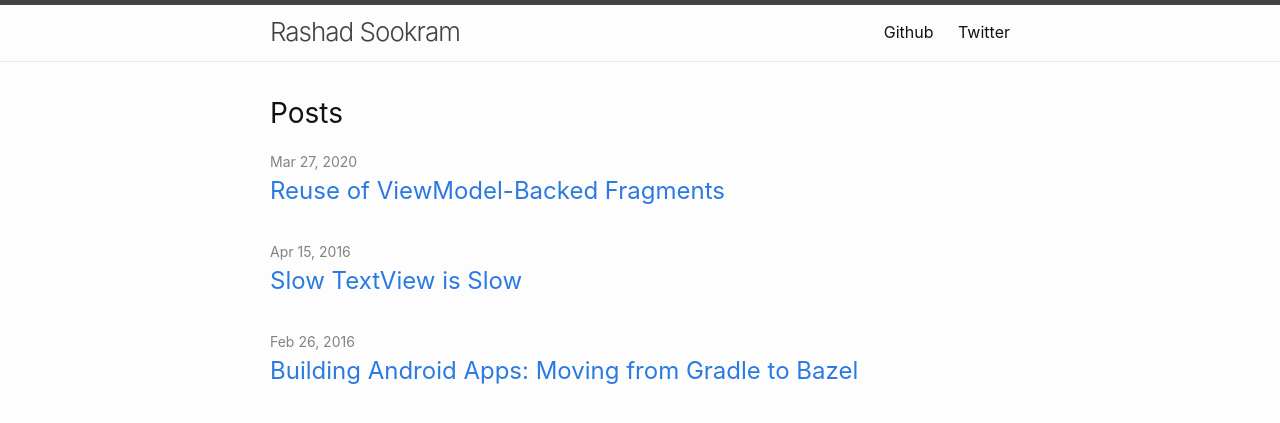
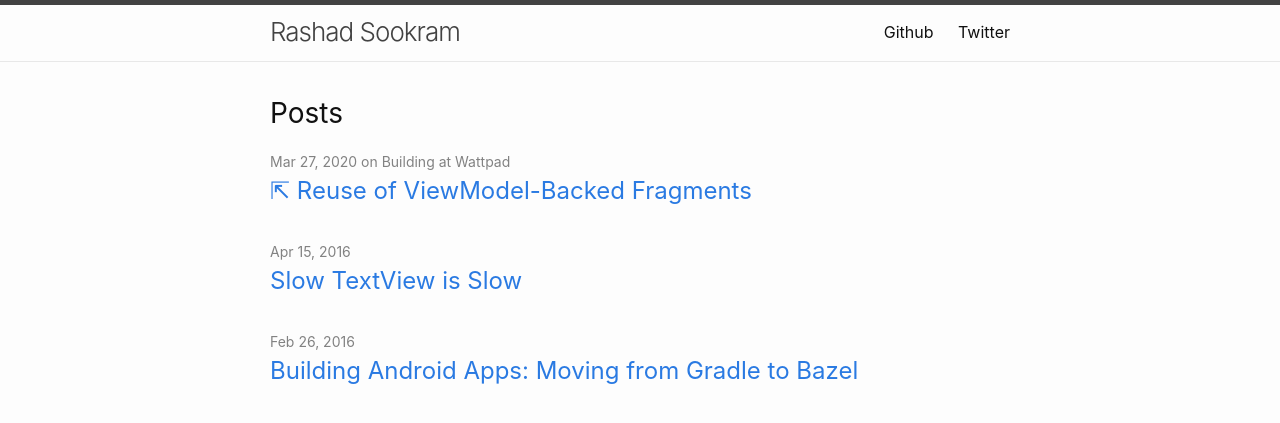
Before and after one commit to rsookram/rsookram.github.io, a Jekyll site: the page built from index.md, in a window 1280 px wide. Shown: the top 423 px of the page. Built offline with Jekyll 4.4.1, drawn with Linux system fonts in a browser that asks for light colours.

Commit message:
Support linking out to other sites

```diff
--- a/_layouts/home.html
+++ b/_layouts/home.html
@@ -21,12 +21,24 @@ layout: default
       {%- assign date_format = site.minima.date_format | default: "%b %-d, %Y" -%}
       {%- for post in posts -%}
       <li>
-        <span class="post-meta">{{ post.date | date: date_format }}</span>
+        <span class="post-meta">
+          {{ post.date | date: date_format }}
+
+          {% if post.blog %} on {{ post.blog }} {% endif %}
+        </span>
+
         <h3>
-          <a class="post-link" href="{{ post.url | relative_url }}">
-            {{ post.title | escape }}
-          </a>
+          {%- if post.external_link -%}
+            <a class="post-link" href="{{ post.external_link }}">
+              ⇱ {{ post.title | escape }}
+            </a>
+          {% else %}
+            <a class="post-link" href="{{ post.url | relative_url }}">
+              {{ post.title | escape }}
+            </a>
+          {% endif %}
         </h3>
+
         {%- if site.show_excerpts -%}
           {{ post.excerpt }}
         {%- endif -%}
```
